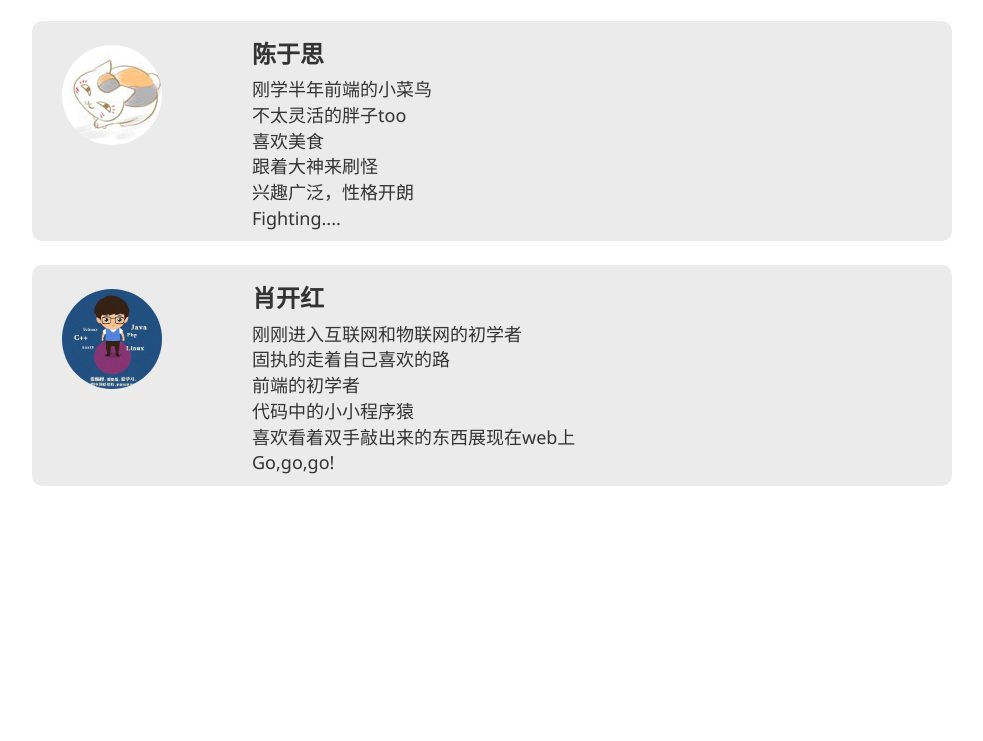
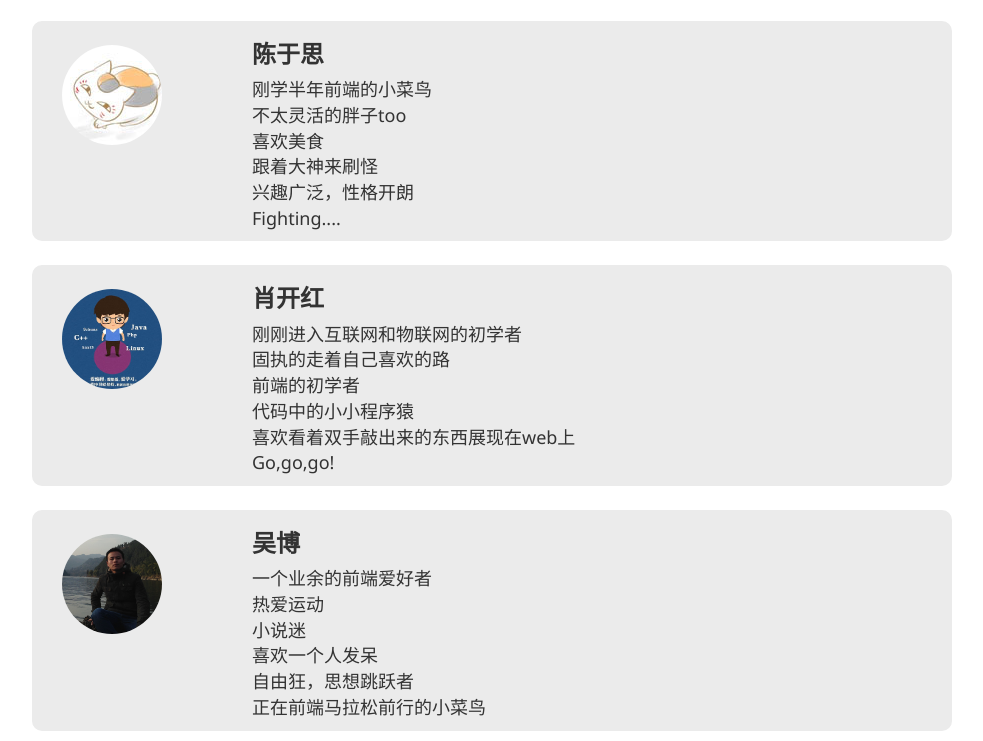
Before and after one commit to YUOL-Web-2014/BaiduIFE-2016Spring-WarmUp, a plain HTML site: page index.html in a window 1280 px wide. Shown: the part 697-1438 px from the top of the page, without its empty margins (243-1226 px from the left). Before the commit the page ends 1193 px from the top, so only its background shows below. Drawn offline with Linux system fonts and the light colour scheme.

Commit message:
add BueaWu

```diff
--- a/index.html
+++ b/index.html
@@ -121,6 +121,23 @@
                         </div>
                     </div>
                 </li>
+                <li>
+                    <div class="container">
+                        <div class="container col-lg-2 col-md-2">
+                            <img src="./img/BueaWu.jpg">
+                        </div>
+                        <div class="container col-lg-10 col-md-10">
+                            <h3>吴博</h3>
+                            <p>一个业余的前端爱好者
+                                <br>热爱运动
+                                <br>小说迷
+                                <br>喜欢一个人发呆
+                                <br>自由狂，思想跳跃者
+                                <br>正在前端马拉松前行的小菜鸟
+                            </p>
+                        </div>
+                    </div>
+                </li>
             </ul>
         </article>
     </div>
```
Also changed, not shown: img/BueaWu.jpg (added).
